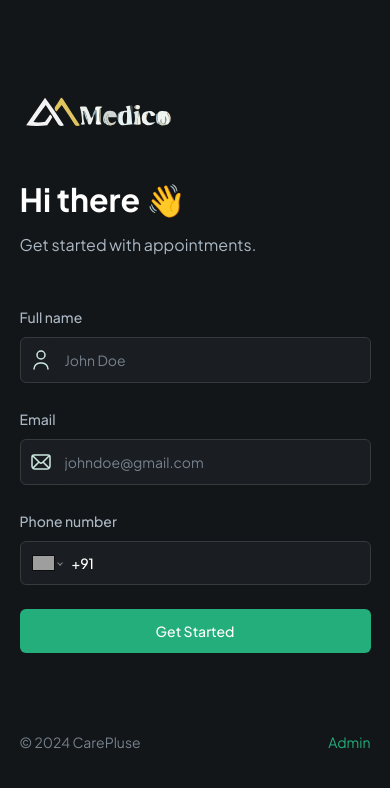
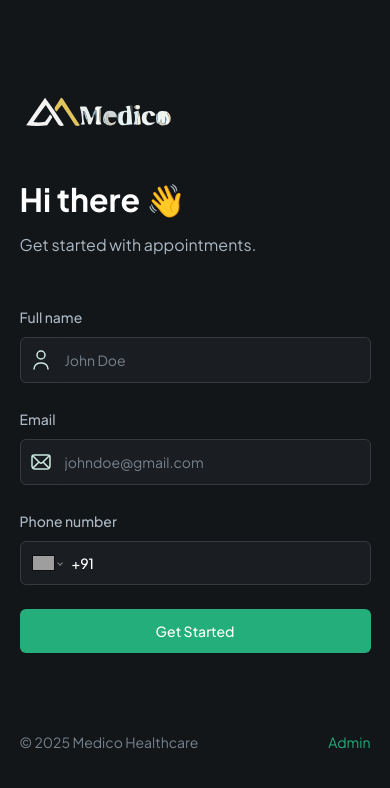
Before and after one commit to ErAdilrasheed/Medico, a Next.js app: page / in a window 390 px wide. Shown: the top 788 px of the page. Built offline with nearby package versions, Linux system fonts and the light colour scheme; no server answers; grey boxes are pictures that could not be loaded.

Commit message:
ui fix for mobile devices

```diff
--- a/app/page.tsx
+++ b/app/page.tsx
@@ -25,7 +25,7 @@
 
           <div className="text-14-regular mt-20 flex justify-between">
             <p className="justify-items-end text-dark-600 xl:text-left">
-              © 2024 CarePluse
+              © 2025 Medico Healthcare
             </p>
             <Link href="/?admin=true" className="text-green-500">
               Admin
--- a/app/patients/[userId]/new-appointment/page.tsx
+++ b/app/patients/[userId]/new-appointment/page.tsx
@@ -24,7 +24,7 @@
             type="create"
           />
 
-          <p className="copyright mt-10 py-12">© 2024 CarePluse</p>
+          <p className="copyright mt-10 py-12">© 2025 Medico Healthcare</p>
         </div>
       </section>
 
--- a/app/patients/[userId]/new-appointment/success/page.tsx
+++ b/app/patients/[userId]/new-appointment/success/page.tsx
@@ -73,7 +73,7 @@
           </Link>
         </Button>
 
-        <p className="copyright">© 2024 CarePluse</p>
+        <p className="copyright">© 2025 Medico Healthcare</p>
       </div>
     </div>
   );
--- a/app/patients/[userId]/register/page.tsx
+++ b/app/patients/[userId]/register/page.tsx
@@ -24,7 +24,7 @@
 
           <RegisterForm user={user} />
 
-          <p className="copyright py-12">© 2024 CarePluse</p>
+          <p className="copyright py-12">© 2025 Medico Healthcare</p>
         </div>
       </section>
 
--- a/lib/actions/appointment.actions.ts
+++ b/lib/actions/appointment.actions.ts
@@ -135,7 +135,7 @@
 
     if (!updatedAppointment) throw Error;
 
-    const smsMessage = `Greetings from CarePulse. ${type === "schedule" ? `Your appointment is confirmed for ${formatDateTime(appointment.schedule!, timeZone).dateTime} with Dr. ${appointment.primaryPhysician}` : `We regret to inform that your appointment for ${formatDateTime(appointment.schedule!, timeZone).dateTime} is cancelled. Reason:  ${appointment.cancellationReason}`}.`;
+    const smsMessage = `Greetings from Medico Healthcare. ${type === "schedule" ? `Your appointment is confirmed for ${formatDateTime(appointment.schedule!, timeZone).dateTime} with Dr. ${appointment.primaryPhysician}` : `We regret to inform that your appointment for ${formatDateTime(appointment.schedule!, timeZone).dateTime} is cancelled. Reason:  ${appointment.cancellationReason}`}.`;
     await sendSMSNotification(userId, smsMessage);
 
     revalidatePath("/admin");
```
